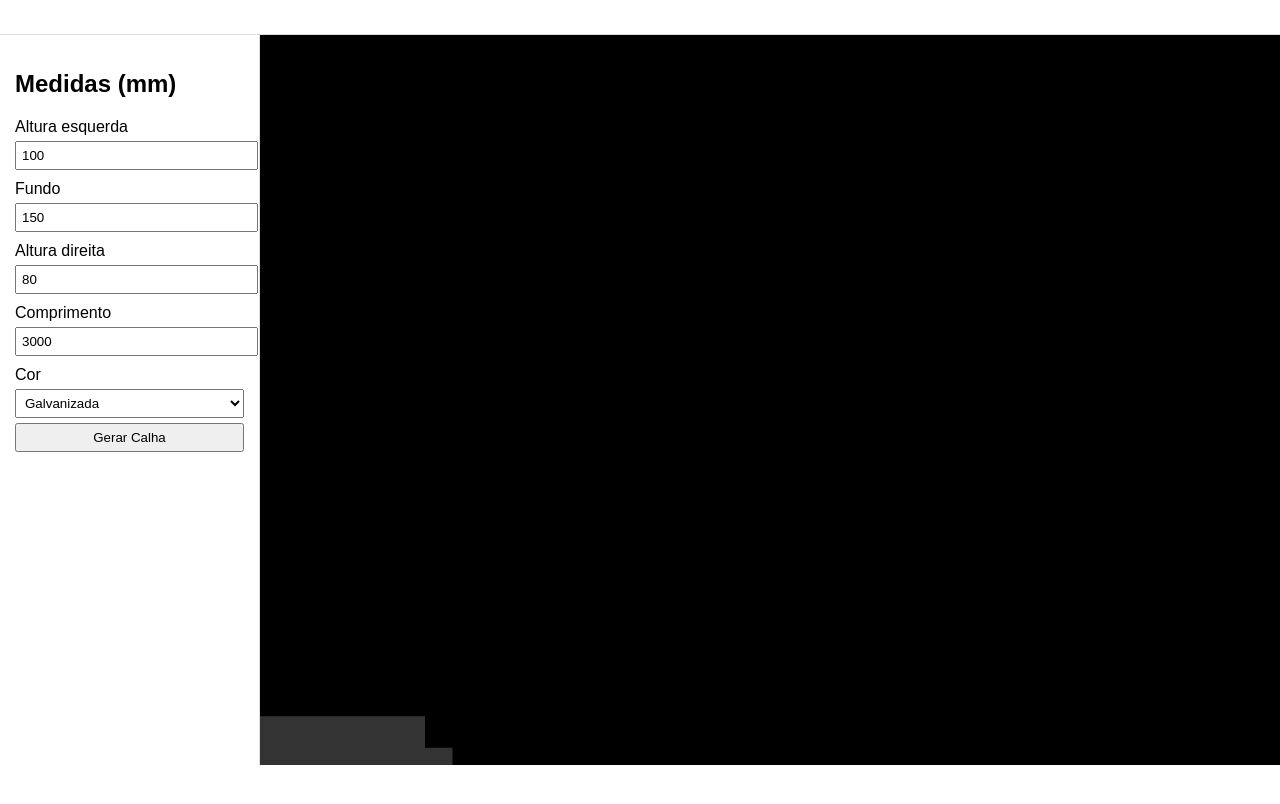
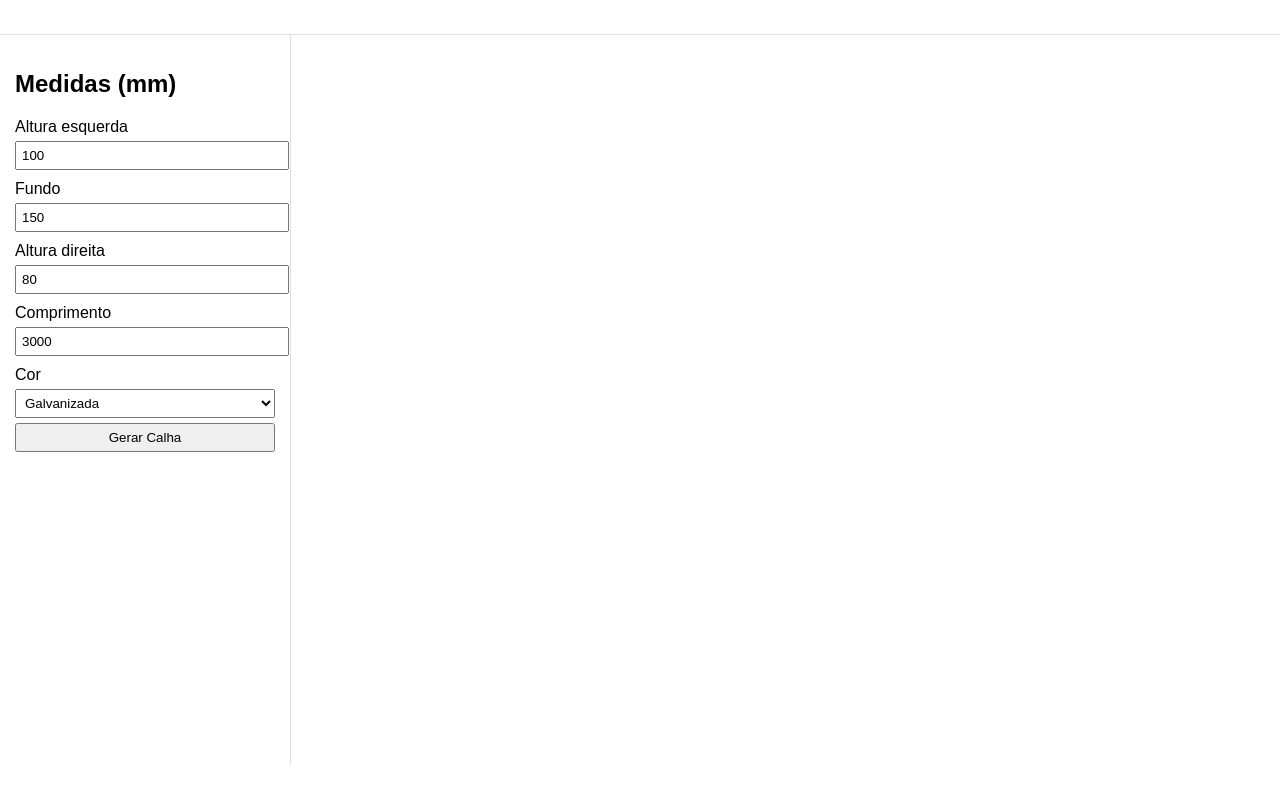
Before and after one commit to construfersolucoes/Construfer, a plain HTML site: page index.html in a window 1280 px wide. Shown: the part 76-880 px from the top of the page. Drawn offline with nearby package versions, Linux system fonts and the light colour scheme.

Commit message:
Update index.html

```diff
--- a/index.html
+++ b/index.html
@@ -39,8 +39,7 @@
   <div id="viewer"></div>
 </div>
 
-<script src="https://cdn.jsdelivr.net/npm/three@0.158.0/build/three.min.js"></script>
-<script src="script.js"></script>
+<script src="https://cdn.jsdelivr.net/npm/three@0.158.0/examples/js/controls/OrbitControls.js"></script>
 
 </body>
 </html>
```
